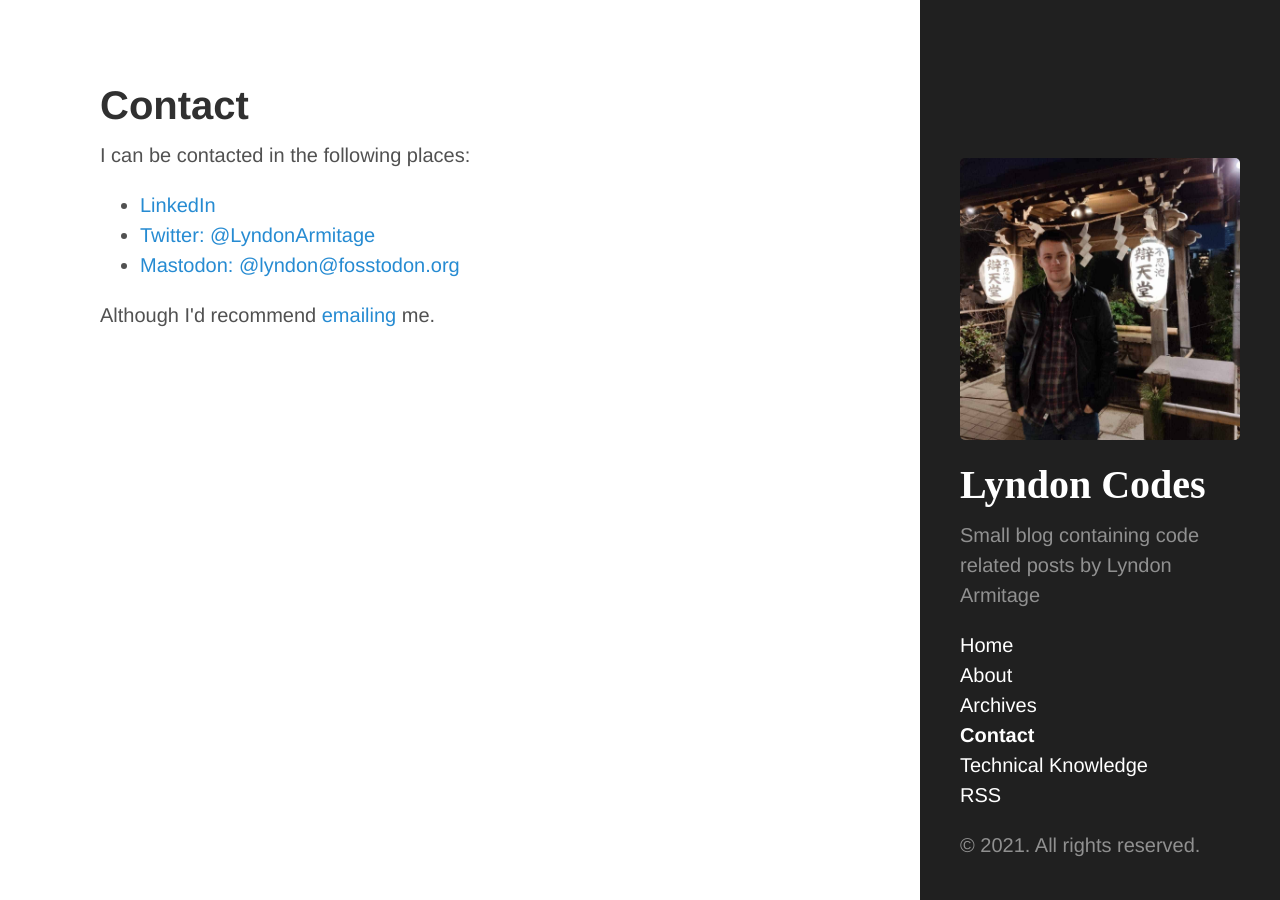
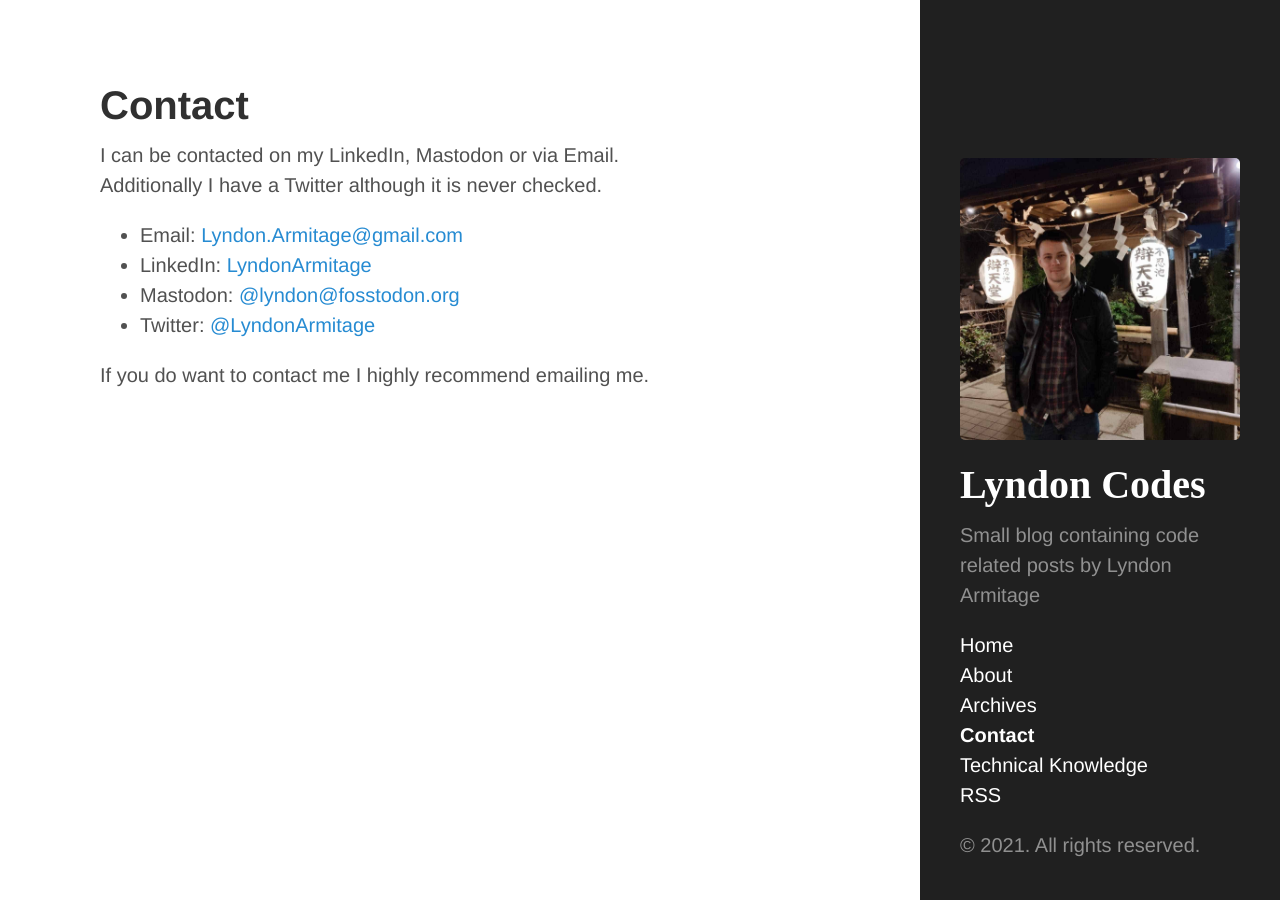
Before and after one commit to LyndonArmitage/lyndonarmitage.github.io, a Jekyll site: the page built from contact.md, in a window 1280 px wide. Built offline with Jekyll 4.4.1, drawn with Linux system fonts in a browser that asks for light colours; some of the changed lines change nothing that is shown.

Commit message:
Altered contact page to not use JavaScript
Was obfuscating my email but that's not very useful

```diff
--- a/contact.md
+++ b/contact.md
@@ -3,49 +3,12 @@ layout: page
 title: Contact
 ---
 
-I can be contacted in the following places:
+I can be contacted on my LinkedIn, Mastodon or via Email.
+Additionally I have a Twitter although it is never checked.
 
-* [LinkedIn](https://www.linkedin.com/in/lyndonarmitage/)
-* [Twitter: @LyndonArmitage](https://twitter.com/LyndonArmitage)
-* [Mastodon: @lyndon@fosstodon.org](https://fosstodon.org/@lyndon)
+* Email: [Lyndon.Armitage@gmail.com](mailto:lyndon.armitage@gmail.com)
+* LinkedIn: [LyndonArmitage](https://www.linkedin.com/in/lyndonarmitage/)
+* Mastodon: [@lyndon@fosstodon.org](https://fosstodon.org/@lyndon)
+* Twitter: [@LyndonArmitage](https://twitter.com/LyndonArmitage)
 
-<p id="email-text">
-Although I'd recommend <a id="email">emailing</a> me.
-</p>
-
-<noscript>
-In order to see my email address please enable JavaScript.
-This is to prevent nasty web scrapers from harvesting my email address.
-</noscript>
-
-<script>
-
-(function () {
-
-  // This is a very simple substitution cipher to stop scraping bots that
-  // look for emails from finding my email address
-  var input  = "abcdefghijklmnopqrstuvwxyz.@+:";
-  var output = ":+.@xyzuvwrstopqlmnijkfghcdeab";
-  function mapText(text, input, output) {
-    var encrypted = text;
-    var index = x => input.indexOf(x);
-    var translate = x => index(x) > -1 ? output[index(x)] : x;
-    return text.split('').map(translate).join('');
-  }
-
-  var isBot = /bot|google|baidu|bing|msn|duckduckbot|teoma|slurp|yandex/i
-      .test(navigator.userAgent)
-  var element = document.getElementById("email");
-  if (!isBot) {
-    var email = "t:vsipbsho@pod:mtvi:zxa.poi:.iezt:vsd.pt";
-    var translated = mapText(email, output, input);
-    element.setAttribute(
-      "href",
-      translated
-    );
-  } else {
-    // delete the email section for known bots
-    element.parentElement.innerText = "You have been detected as a bot, but a real user can see my email address here.";
-  }
-})();
-</script>
+If you do want to contact me I highly recommend emailing me.
```
